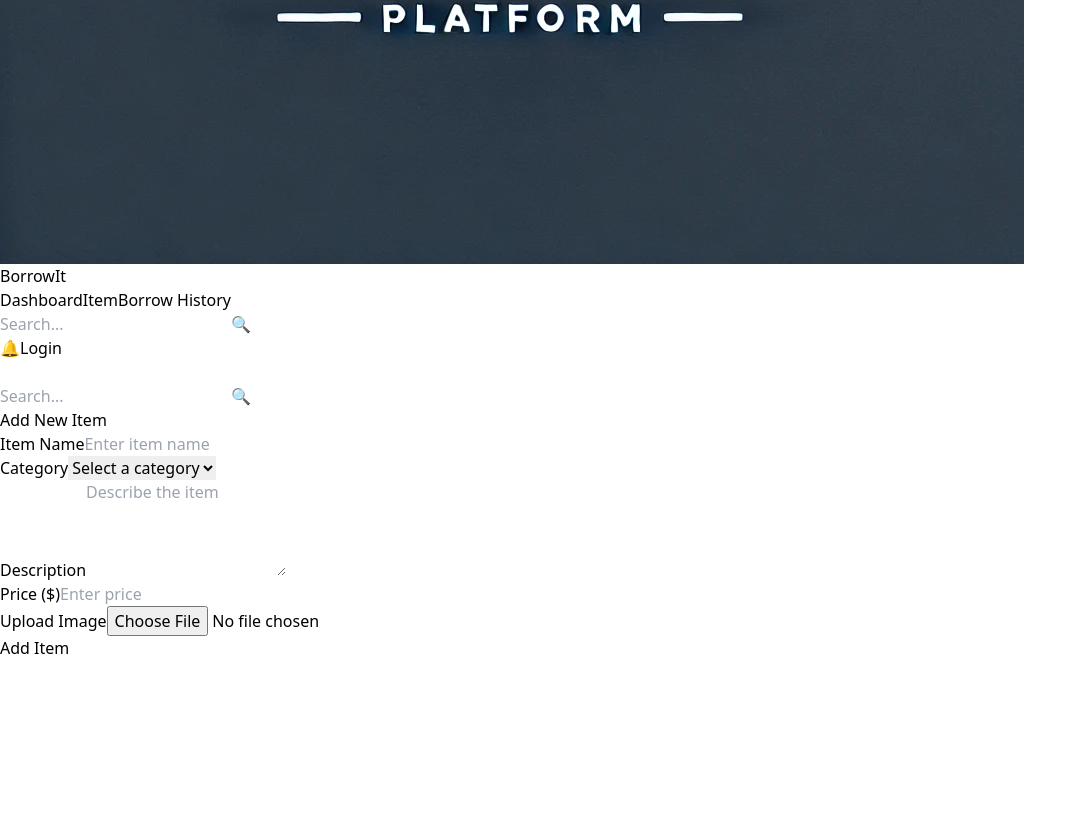
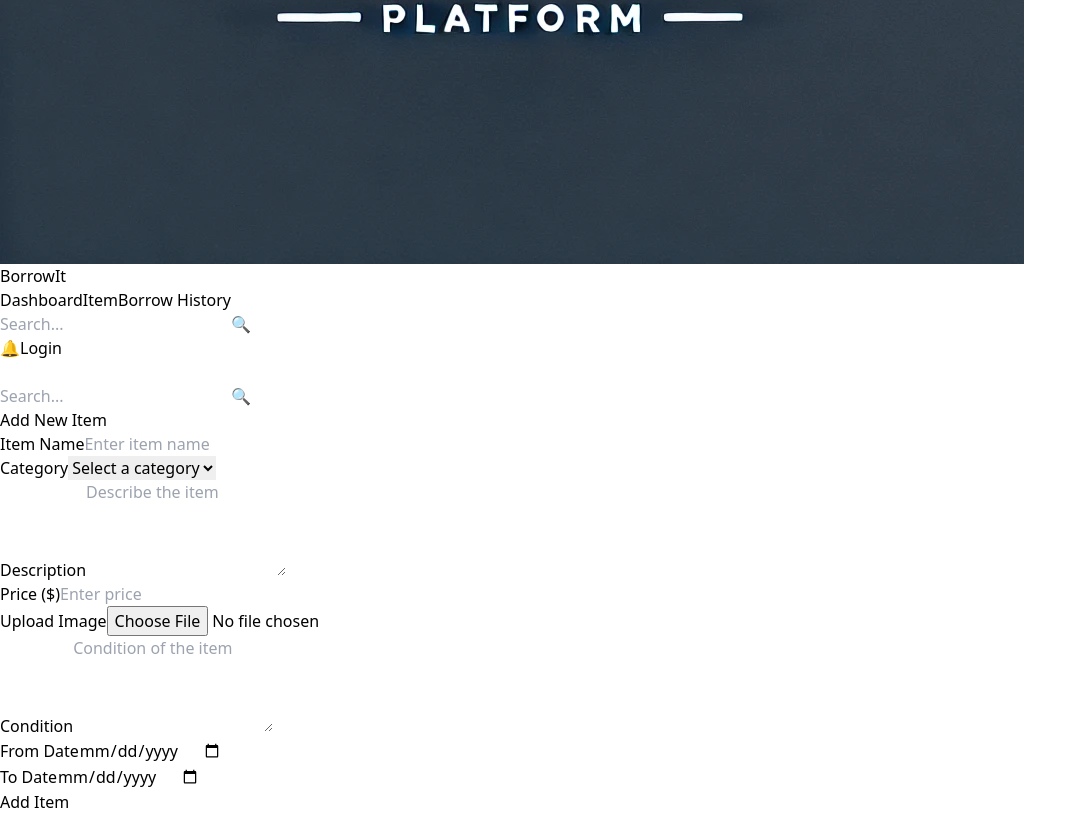
Before and after one commit to Archit301/Boltit, a React (Vite) app in the folder frontend/: page /additem in a window 1280 px wide. Shown: the part 760-1574 px from the top of the page, without its empty margins (0-1087 px from the left). Before the commit the page ends 1420 px from the top, so only its background shows below. Built offline with nearby package versions, Linux system fonts and the light colour scheme.

Commit message:
modified:   frontend/src/component/Pages/AddItemPage.jsx

```diff
--- a/frontend/src/component/Pages/AddItemPage.jsx
+++ b/frontend/src/component/Pages/AddItemPage.jsx
@@ -7,8 +7,10 @@ const AddItemPage = () => {
         description: "",
         price: "",
         image: null,
+        condition: "",
+        fromDate: "",
+        toDate: ""
     });
-
     const handleInputChange = (e) => {
         const { name, value } = e.target;
         setFormData({
@@ -59,9 +61,7 @@ const AddItemPage = () => {
                             className="mt-1 block w-full p-2 border border-gray-300 rounded-md shadow-sm focus:ring-blue-500 focus:border-blue-500"
                             required
                         >
-                  <option value="" disabled>
-                    Select a category
-                  </option>
+                            <option value="" disabled>Select a category</option>
                             <option value="electronics">Electronics</option>
                             <option value="books">Books</option>
                             <option value="furniture">Furniture</option>
@@ -108,6 +108,46 @@ const AddItemPage = () => {
                         />
                     </div>
 
+                    {/* Condition */}
+                    <div>
+                        <label className="block text-sm font-medium text-gray-700">Condition</label>
+                        <textarea
+                            name="condition"
+                            value={formData.condition}
+                            onChange={handleInputChange}
+                            className="mt-1 block w-full p-2 border border-gray-300 rounded-md shadow-sm focus:ring-blue-500 focus:border-blue-500"
+                            placeholder="Condition of the item"
+                            rows="4"
+                            required
+                        ></textarea>
+                    </div>
+
+                    {/* From Date */}
+                    <div>
+                        <label className="block text-sm font-medium text-gray-700">From Date</label>
+                        <input
+                            type="date"
+                            name="fromDate"
+                            value={formData.fromDate}
+                            onChange={handleInputChange}
+                            className="mt-1 block w-full p-2 border border-gray-300 rounded-md shadow-sm focus:ring-blue-500 focus:border-blue-500"
+                            required
+                        />
+                    </div>
+
+                    {/* To Date */}
+                    <div>
+                        <label className="block text-sm font-medium text-gray-700">To Date</label>
+                        <input
+                            type="date"
+                            name="toDate"
+                            value={formData.toDate}
+                            onChange={handleInputChange}
+                            className="mt-1 block w-full p-2 border border-gray-300 rounded-md shadow-sm focus:ring-blue-500 focus:border-blue-500"
+                            required
+                        />
+                    </div>
+
                     {/* Submit Button */}
                     <div className="flex justify-center">
                         <button
@@ -120,7 +160,7 @@ const AddItemPage = () => {
                 </form>
             </div>
         </div>
-  )
-}
+    );
+};
 
-export default AddItemPage
+export default AddItemPage;
```
Lines whose indentation alone changed are shown as unchanged.
